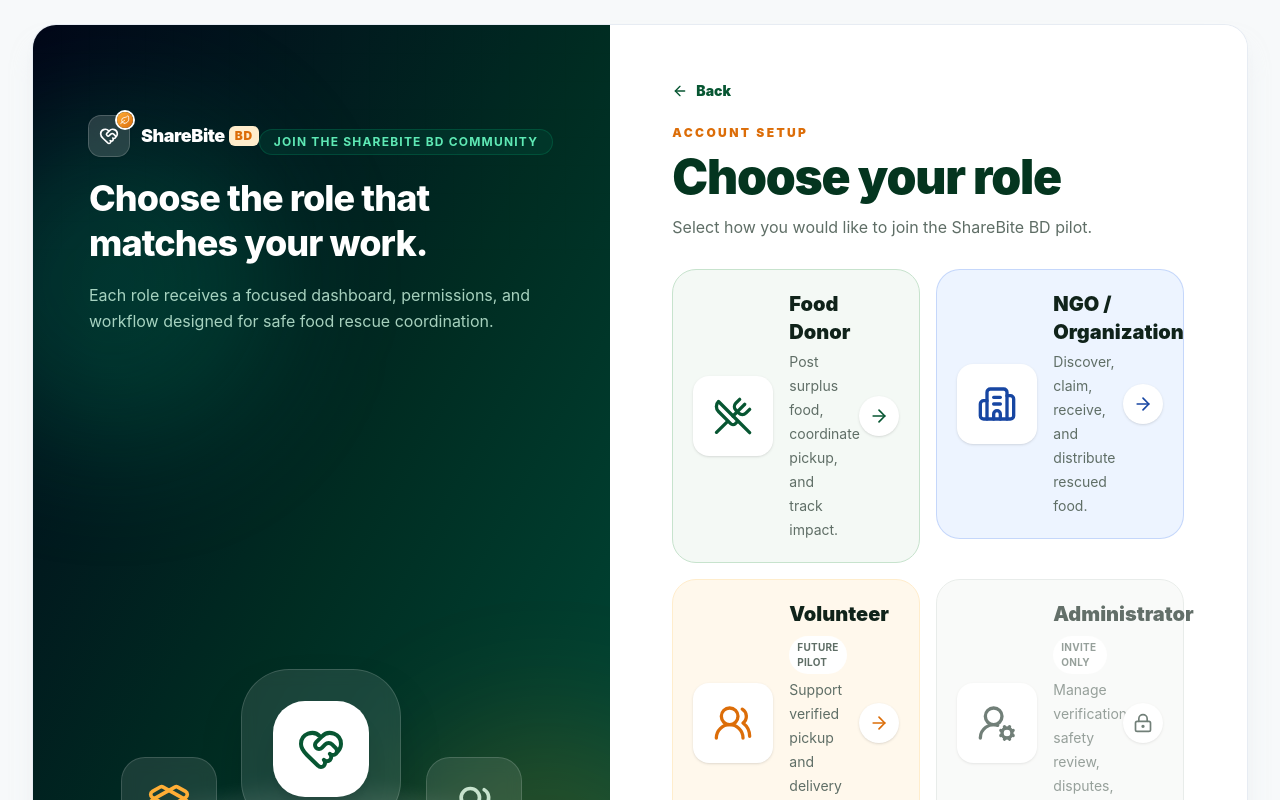
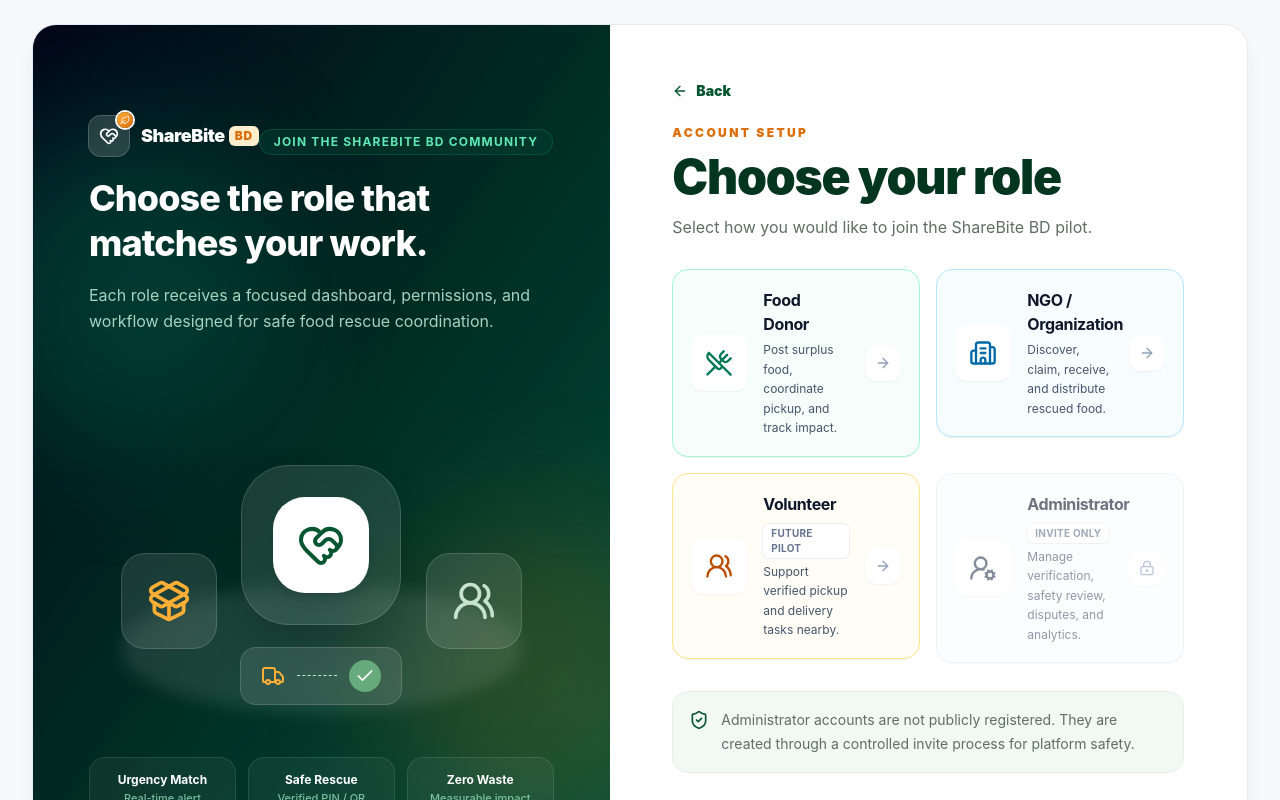
Before and after one commit to mahamudul-hasan7/shearbitebd, a Next.js app: page /role-selection in a window 1280 px wide. Shown: the top 800 px of the page. Built offline with nearby package versions, Linux system fonts and the light colour scheme.

Commit message:
feat(auth): update interactive role selection card styling and badges

```diff
--- a/src/components/auth/role-card.tsx
+++ b/src/components/auth/role-card.tsx
@@ -21,26 +21,36 @@ export function RoleCard({
   badge?: string;
 }) {
   const tones = {
-    brand: "border-brand-200 bg-brand-50/80 text-brand-700 group-hover:border-brand-400",
-    blue: "border-info/20 bg-info-soft text-info-strong group-hover:border-info/40",
-    accent: "border-accent-100 bg-accent-50 text-accent-600 group-hover:border-accent-400",
-    purple: "border-line bg-canvas text-ink-700 group-hover:border-muted-400",
+    brand: "border-emerald-200 bg-emerald-50/50 text-emerald-700 hover:border-emerald-500 hover:bg-emerald-50/80",
+    blue: "border-sky-200 bg-sky-50/50 text-sky-700 hover:border-sky-500 hover:bg-sky-50/80",
+    accent: "border-amber-200 bg-amber-50/50 text-amber-700 hover:border-amber-500 hover:bg-amber-50/80",
+    purple: "border-slate-200 bg-slate-50/50 text-slate-700 hover:border-slate-400 hover:bg-slate-50/80",
   };
 
   const content = (
-    <div className={cn("group relative flex min-h-32 items-center gap-4 rounded-3xl border p-4 transition sm:min-h-36 sm:p-5", tones[tone], disabled ? "cursor-not-allowed opacity-65" : "hover:-translate-y-0.5 hover:shadow-card")}>
-      <span className="grid size-16 shrink-0 place-items-center rounded-2xl bg-white shadow-sm sm:size-20">
-        <Icon className="size-8 sm:size-10" />
+    <div
+      className={cn(
+        "group relative flex items-center gap-4 rounded-2xl border p-4.5 transition-all duration-200 shadow-2xs",
+        tones[tone],
+        disabled ? "cursor-not-allowed opacity-60 bg-slate-50" : "hover:-translate-y-0.5 hover:shadow-sm"
+      )}
+    >
+      <span className="grid size-14 shrink-0 place-items-center rounded-xl bg-white shadow-xs">
+        <Icon className="size-6 sm:size-7" />
       </span>
       <span className="min-w-0 flex-1">
         <span className="flex flex-wrap items-center gap-2">
-          <span className="text-lg font-black text-ink-900 sm:text-xl">{title}</span>
-          {badge && <span className="rounded-full bg-white px-2 py-1 text-[10px] font-bold uppercase tracking-wide text-muted-600">{badge}</span>}
+          <span className="text-base font-bold tracking-tight text-slate-900">{title}</span>
+          {badge && (
+            <span className="rounded-md bg-white px-2 py-0.5 text-[10px] font-bold uppercase tracking-wide text-slate-500 shadow-2xs ring-1 ring-slate-200/60">
+              {badge}
+            </span>
+          )}
         </span>
-        <span className="mt-1 block text-sm leading-6 text-muted-600">{description}</span>
+        <span className="mt-1 block text-xs leading-relaxed text-slate-600 font-normal">{description}</span>
       </span>
-      <span className="grid size-10 shrink-0 place-items-center rounded-full bg-white shadow-sm">
-        {disabled ? <LockKeyhole className="size-5" /> : <ArrowRight className="size-5 transition group-hover:translate-x-0.5" />}
+      <span className="grid size-9 shrink-0 place-items-center rounded-xl bg-white shadow-xs text-slate-400 group-hover:text-slate-900">
+        {disabled ? <LockKeyhole className="size-4" /> : <ArrowRight className="size-4 transition-transform group-hover:translate-x-0.5" />}
       </span>
     </div>
   );
```
